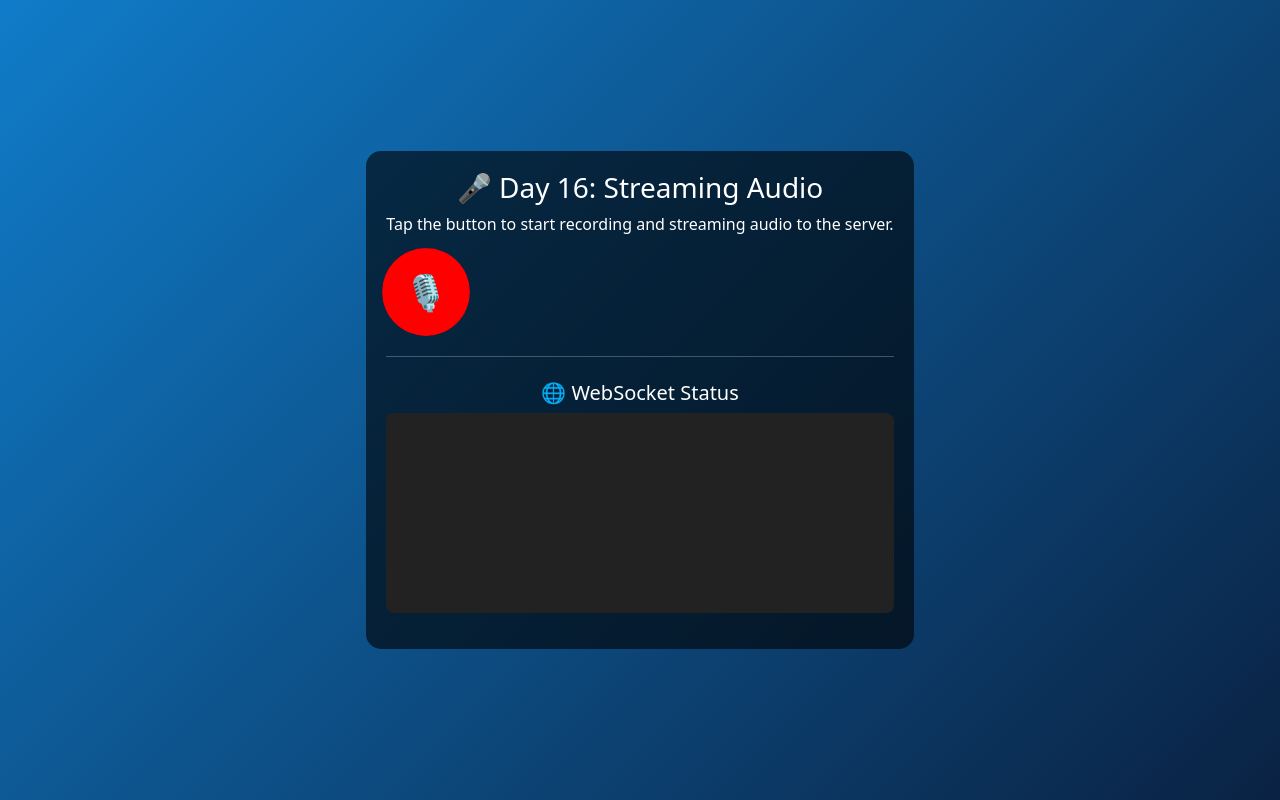
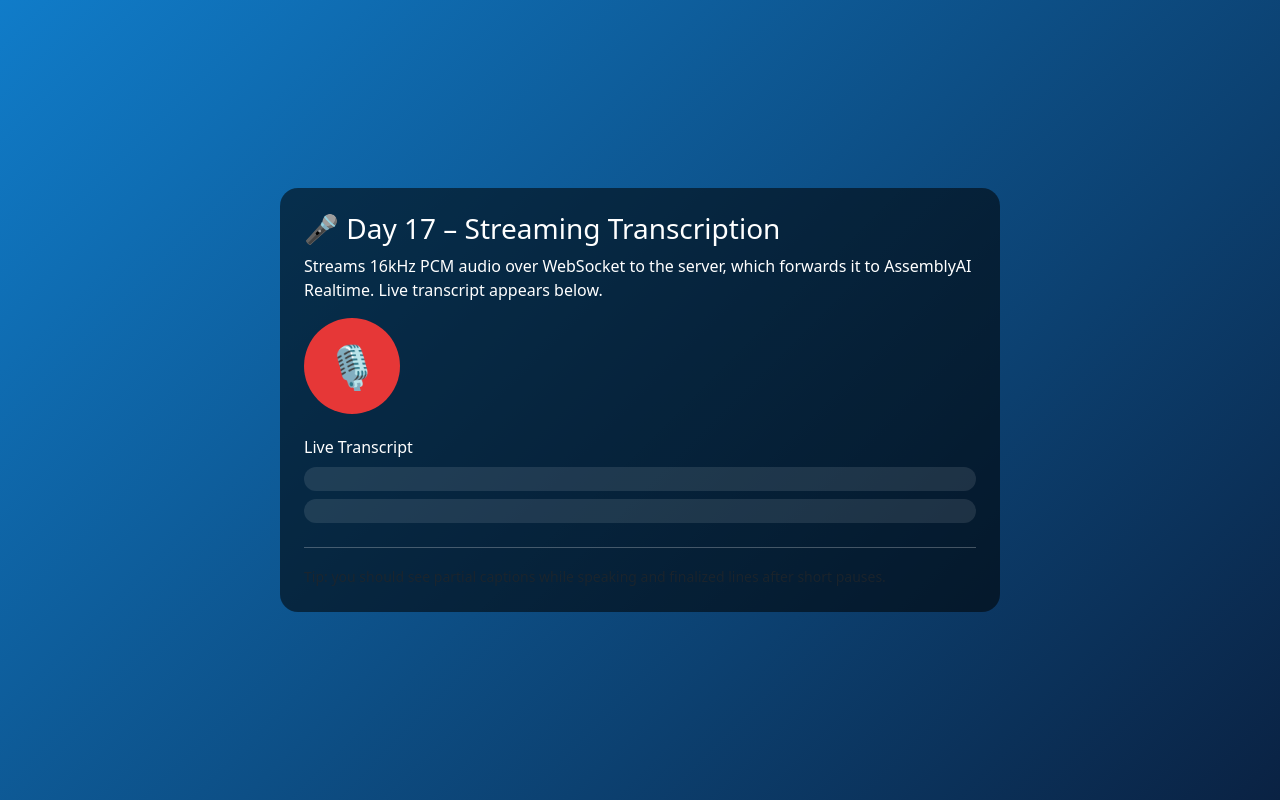
Before and after one commit to ranjit12103/aivoiceagent, a FastAPI app: page / in a window 1280 px wide. Run offline with FastAPI, Linux system fonts and the light colour scheme.

Commit message:
Day 17: Client (JS),Server (FastAPI),Audio format guarantee

```diff
--- a/main.py
+++ b/main.py
@@ -1,41 +1,190 @@
-# main.py - Day 16: Streaming Audio via WebSockets
+# main.py — Day 17: WebSocket streaming to AssemblyAI Realtime STT
+import os
+import json
+import threading
+import queue
+from typing import Optional
 
-from fastapi import FastAPI, WebSocket, WebSocketDisconnect, Request
+from fastapi import FastAPI, Request, WebSocket, WebSocketDisconnect
+from fastapi.responses import HTMLResponse
 from fastapi.staticfiles import StaticFiles
 from fastapi.templating import Jinja2Templates
-import os
 
+from dotenv import load_dotenv
+import assemblyai as aai  # pip install assemblyai
+
+load_dotenv()
+
+ASSEMBLYAI_API_KEY = os.getenv("ASSEMBLYAI_API_KEY")
+if not ASSEMBLYAI_API_KEY:
+    print("⚠ ASSEMBLYAI_API_KEY missing in environment!")
+
+# ---------- FastAPI setup ----------
 app = FastAPI()
-
-# Mount static + templates
 app.mount("/static", StaticFiles(directory="static"), name="static")
-app.mount("/uploads", StaticFiles(directory="uploads"), name="uploads")
 templates = Jinja2Templates(directory="templates")
 
-# Ensure uploads folder exists
-os.makedirs("uploads", exist_ok=True)
 
-
-@app.get("/")
+@app.get("/", response_class=HTMLResponse)
 async def home(request: Request):
-    """Serve index.html"""
     return templates.TemplateResponse("index.html", {"request": request})
 
 
-# WebSocket endpoint for streaming audio
-@app.websocket("/ws/stream")
-async def websocket_stream(websocket: WebSocket):
+# ---------- Realtime STT pipeline ----------
+class AAIRealtimeBridge:
+    """
+    Bridges incoming PCM16 mono 16kHz bytes to AssemblyAI RealtimeTranscriber.
+    Uses a thread to keep the AAI streaming client running while the FastAPI
+    WebSocket (async) receives audio bytes and pushes them into a Queue.
+    """
+    def __init__(self, sample_rate: int = 16000):
+        if not ASSEMBLYAI_API_KEY:
+            raise RuntimeError("ASSEMBLYAI_API_KEY not set")
+
+        aai.settings.api_key = ASSEMBLYAI_API_KEY
+        self.sample_rate = sample_rate
+        self.audio_q: queue.Queue[bytes] = queue.Queue()
+        self.transcriber: Optional[aai.RealtimeTranscriber] = None
+        self.thread: Optional[threading.Thread] = None
+        self._stop = threading.Event()
+
+        # Will be set by FastAPI handler to push transcripts back to client
+        self.ws_send_func = None  # callable that takes str message
+
+    def start(self):
+        def on_open(session):
+            print("✅ AAI Realtime session opened:", session)
+
+        def on_data(transcript: aai.RealtimeTranscript):
+            # transcript can be PartialTranscript or FinalTranscript
+            payload = {
+                "type": "transcript",
+                "final": transcript.type == "FinalTranscript",
+                "text": transcript.text or "",
+            }
+            # echo to console
+            tag = "FINAL" if payload["final"] else "PARTIAL"
+            print(f"[{tag}] {payload['text']}")
+            # forward to client if available
+            if self.ws_send_func:
+                try:
+                    self.ws_send_func(json.dumps(payload))
+                except Exception as e:
+                    print("WS send error:", e)
+
+        def on_error(err: aai.RealtimeError):
+            print("❌ AAI error:", err)
+            if self.ws_send_func:
+                try:
+                    self.ws_send_func(json.dumps({
+                        "type": "error",
+                        "message": str(err),
+                    }))
+                except Exception as e:
+                    print("WS send error:", e)
+
+        def on_close():
+            print("👋 AAI Realtime session closed")
+
+        def worker():
+            # Create realtime transcriber
+            self.transcriber = aai.RealtimeTranscriber(
+                sample_rate=self.sample_rate,
+                on_open=on_open,
+                on_data=on_data,
+                on_error=on_error,
+                on_close=on_close,
+            )
+
+            # Start the session
+            with self.transcriber:
+                self.transcriber.connect()
+
+                # Pump audio frames from the queue to AAI until stop
+                while not self._stop.is_set():
+                    try:
+                        chunk = self.audio_q.get(timeout=0.1)
+                    except queue.Empty:
+                        continue
+                    if chunk is None:
+                        break
+                    # IMPORTANT: send raw PCM16 mono bytes at 16kHz
+                    self.transcriber.stream(chunk)
+
+                # Finalize/close
+                try:
+                    self.transcriber.close()
+                except Exception:
+                    pass
+
+        self.thread = threading.Thread(target=worker, daemon=True)
+        self.thread.start()
+
+    def send_audio(self, pcm_bytes: bytes):
+        if not self._stop.is_set():
+            self.audio_q.put(pcm_bytes)
+
+    def stop(self):
+        self._stop.set()
+        # Sentinel to break queue
+        self.audio_q.put(None)
+        if self.thread and self.thread.is_alive():
+            self.thread.join(timeout=2.0)
+
+
+@app.websocket("/ws/transcribe")
+async def ws_transcribe(websocket: WebSocket):
+    """
+    Client connects and streams PCM16 mono 16kHz audio frames as binary messages.
+    We forward frames to AssemblyAI Realtime and return partial/final transcripts
+    back to the client as text JSON messages.
+    """
     await websocket.accept()
-    file_path = "uploads/streamed_audio.webm"
+    print("🌐 Client connected to /ws/transcribe")
 
-    # Open file for writing binary chunks
-    with open(file_path, "wb") as f:
+    # Create the bridge + start AAI streaming
+    bridge = AAIRealtimeBridge(sample_rate=16000)
+
+    # attach function to send transcripts back to this websocket
+    def ws_send(text: str):
+        # Schedule send in a thread-safe way via anyio (FastAPI handles sync OK)
         try:
-            while True:
-                # Receive binary audio data
-                data = await websocket.receive_bytes()
-                f.write(data)
-                # Acknowledge receipt
-                await websocket.send_text("✅ Chunk received")
-        except WebSocketDisconnect:
-            print(f"⚠ Client disconnected. Audio saved at: {file_path}")
+            # Note: send_text can be awaited; here we are in a different thread
+            # but FastAPI allows calling send_text from threads; if not, we could
+            # use starlette.concurrency.run_until_first_complete patterns.
+            import asyncio
+            asyncio.run(websocket.send_text(text))
+        except RuntimeError:
+            # If already in an event loop, dispatch a task
+            import asyncio
+            loop = asyncio.get_event_loop()
+            loop.create_task(websocket.send_text(text))
+        except Exception as e:
+            print("send_text error:", e)
+
+    bridge.ws_send_func = ws_send
+    bridge.start()
+
+    try:
+        while True:
+            # Expect binary frames of PCM16 mono @16kHz
+            message = await websocket.receive()
+            if "bytes" in message and message["bytes"] is not None:
+                bridge.send_audio(message["bytes"])
+            elif "text" in message and message["text"] is not None:
+                # allow client to send control messages if needed
+                txt = message["text"]
+                if txt == "__close__":
+                    break
+            else:
+                # ignore pings/empty
+                pass
+    except WebSocketDisconnect:
+        print("⚠ Client disconnected from /ws/transcribe")
+    finally:
+        bridge.stop()
+        try:
+            await websocket.close()
+        except Exception:
+            pass
+        print("🔌 WebSocket closed")
--- a/static/script.js
+++ b/static/script.js
@@ -1,54 +1,153 @@
-document.addEventListener("DOMContentLoaded", () => {
-  const recordBtn = document.getElementById("recordBtn");
-  const statusDiv = document.getElementById("status");
-  const log = document.getElementById("log");
+// static/script.js — Day 17 client: capture mic, downsample to 16kHz PCM16 mono, stream over WS
 
-  let recording = false;
-  let socket, recorder;
+let ws = null;
+let audioContext = null;
+let processor = null;
+let sourceNode = null;
+let mediaStream = null;
 
-  recordBtn.addEventListener("click", async () => {
-    if (!recording) {
-      try {
-        // Open WebSocket
-        socket = new WebSocket(`ws://${window.location.host}/ws/stream`);
-        socket.binaryType = "arraybuffer";
+const recordBtn = document.getElementById("recordBtn");
+const statusDiv = document.getElementById("status");
+const partialDiv = document.getElementById("partial");
+const finalDiv = document.getElementById("final");
 
-        socket.onopen = async () => {
-          logMessage("✅ Connected to server");
-          const stream = await navigator.mediaDevices.getUserMedia({ audio: true });
-          recorder = new MediaRecorder(stream);
+let isRecording = false;
 
-          recorder.ondataavailable = e => {
-            if (e.data.size > 0 && socket.readyState === WebSocket.OPEN) {
-              e.data.arrayBuffer().then(buf => socket.send(buf));
-            }
-          };
+// Utility: convert Float32 -> Int16 PCM
+function floatTo16BitPCM(float32Array) {
+  const out = new Int16Array(float32Array.length);
+  for (let i = 0; i < float32Array.length; i++) {
+    let s = Math.max(-1, Math.min(1, float32Array[i]));
+    out[i] = s < 0 ? s * 0x8000 : s * 0x7fff;
+  }
+  return out;
+}
 
-          recorder.start(500); // send chunks every 500ms
-          recording = true;
-          recordBtn.classList.add("recording");
-          recordBtn.textContent = "⏹️";
-          statusDiv.textContent = "Recording & streaming... Tap to stop.";
-        };
+// Utility: downsample buffer from srcRate -> 16kHz (mono)
+function downsampleBuffer(buffer, srcSampleRate, outSampleRate = 16000) {
+  if (outSampleRate === srcSampleRate) {
+    return buffer;
+  }
+  const sampleRateRatio = srcSampleRate / outSampleRate;
+  const newLength = Math.round(buffer.length / sampleRateRatio);
+  const result = new Float32Array(newLength);
+  let offsetResult = 0;
+  let offsetBuffer = 0;
+  while (offsetResult < result.length) {
+    const nextOffsetBuffer = Math.round((offsetResult + 1) * sampleRateRatio);
+    // simple averaging to reduce high-frequency aliasing
+    let accum = 0, count = 0;
+    for (let i = offsetBuffer; i < nextOffsetBuffer && i < buffer.length; i++) {
+      accum += buffer[i];
+      count++;
+    }
+    result[offsetResult] = accum / (count || 1);
+    offsetResult++;
+    offsetBuffer = nextOffsetBuffer;
+  }
+  return result;
+}
 
-        socket.onmessage = e => logMessage("Server: " + e.data);
+async function startStreaming() {
+  // 1) Open WS to server
+  ws = new WebSocket(`ws://${window.location.host}/ws/transcribe`);
+  ws.binaryType = "arraybuffer";
 
-      } catch {
-        alert("Microphone access denied.");
+  ws.onopen = () => {
+    statusDiv.textContent = "Connected. Start speaking…";
+  };
+
+  ws.onmessage = (ev) => {
+    try {
+      const data = JSON.parse(ev.data);
+      if (data.type === "transcript") {
+        if (data.final) {
+          // append final line
+          const line = data.text.trim();
+          if (line) {
+            finalDiv.textContent += (finalDiv.textContent ? "\n" : "") + line;
+          }
+          partialDiv.textContent = "";
+        } else {
+          partialDiv.textContent = data.text;
+        }
+      } else if (data.type === "error") {
+        statusDiv.textContent = `AssemblyAI Error: ${data.message}`;
       }
-    } else {
-      recorder.stop();
-      socket.close();
-      recording = false;
+    } catch {
+      // non-JSON messages ignored
+    }
+  };
+
+  ws.onclose = () => {
+    statusDiv.textContent = "Disconnected.";
+  };
+
+  // 2) Capture mic with Web Audio API
+  mediaStream = await navigator.mediaDevices.getUserMedia({ audio: true });
+  audioContext = new (window.AudioContext || window.webkitAudioContext)({ sampleRate: 48000 });
+  sourceNode = audioContext.createMediaStreamSource(mediaStream);
+
+  // ScriptProcessor is deprecated but simplest cross-browser approach
+  const bufferSize = 4096;
+  processor = audioContext.createScriptProcessor(bufferSize, 1, 1);
+
+  processor.onaudioprocess = (e) => {
+    // capture mono channel 0
+    const input = e.inputBuffer.getChannelData(0);
+    // downsample to 16kHz
+    const downsampled = downsampleBuffer(input, audioContext.sampleRate, 16000);
+    // float -> int16 PCM
+    const pcm16 = floatTo16BitPCM(downsampled);
+    // send as ArrayBuffer
+    if (ws && ws.readyState === WebSocket.OPEN) {
+      ws.send(pcm16.buffer);
+    }
+  };
+
+  sourceNode.connect(processor);
+  processor.connect(audioContext.destination); // required in some browsers even if we don't want to hear it
+}
+
+function stopStreaming() {
+  // Stop audio graph
+  try { processor && processor.disconnect(); } catch {}
+  try { sourceNode && sourceNode.disconnect(); } catch {}
+  try { audioContext && audioContext.close(); } catch {}
+  try { mediaStream && mediaStream.getTracks().forEach(t => t.stop()); } catch {}
+
+  // Close websocket
+  try { ws && ws.readyState === WebSocket.OPEN && ws.send("__close__"); } catch {}
+  try { ws && ws.close(); } catch {}
+
+  ws = null;
+  audioContext = null;
+  processor = null;
+  sourceNode = null;
+  mediaStream = null;
+}
+
+recordBtn.addEventListener("click", async () => {
+  if (!isRecording) {
+    try {
+      isRecording = true;
+      recordBtn.classList.add("recording");
+      recordBtn.textContent = "⏹️";
+      statusDiv.textContent = "Connecting…";
+      partialDiv.textContent = "";
+      // don't clear final; we append
+      await startStreaming();
+    } catch (e) {
+      isRecording = false;
       recordBtn.classList.remove("recording");
       recordBtn.textContent = "🎙️";
-      statusDiv.textContent = "Stopped. File saved on server.";
-      logMessage("❌ Disconnected");
+      statusDiv.textContent = `Error: ${e?.message || e}`;
     }
-  });
-
-  function logMessage(msg) {
-    log.textContent += msg + "\n";
-    log.scrollTop = log.scrollHeight;
+  } else {
+    isRecording = false;
+    recordBtn.classList.remove("recording");
+    recordBtn.textContent = "🎙️";
+    statusDiv.textContent = "Stopping…";
+    stopStreaming();
   }
 });
--- a/templates/index.html
+++ b/templates/index.html
@@ -1,58 +1,86 @@
 <!DOCTYPE html>
 <html lang="en">
 <head>
-  <meta charset="UTF-8">
-  <meta name="viewport" content="width=device-width, initial-scale=1">
-  <title>Day 16 - Streaming Audio via WebSocket</title>
-  <link href="https://cdn.jsdelivr.net/npm/bootstrap@5.3.0/dist/css/bootstrap.min.css" rel="stylesheet">
+  <meta charset="UTF-8" />
+  <meta
+    name="viewport"
+    content="width=device-width, initial-scale=1"
+  />
+  <title>Day 17 – Streaming STT (AssemblyAI)</title>
+  <link
+    href="https://cdn.jsdelivr.net/npm/bootstrap@5.3.0/dist/css/bootstrap.min.css"
+    rel="stylesheet"
+  />
   <style>
     body {
       background: linear-gradient(135deg, #107cc9, #0a2243);
       color: white;
-      height: 100vh;
+      min-height: 100vh;
       margin: 0;
+      display: grid;
+      place-items: center;
+      padding: 16px;
     }
-    .chat-card {
-      background: rgba(0,0,0,0.6);
-      border-radius: 15px;
-      padding: 20px;
+    .card-ui {
+      background: rgba(0, 0, 0, 0.55);
+      border-radius: 18px;
+      padding: 24px;
+      width: 100%;
+      max-width: 720px;
     }
     .record-btn {
-      width: 80px;
-      height: 80px;
+      width: 96px;
+      height: 96px;
       border-radius: 50%;
-      background-color: red;
       border: none;
-      font-size: 32px;
-      display: flex;
+      font-size: 42px;
+      display: inline-flex;
+      align-items: center;
       justify-content: center;
-      align-items: center;
-      animation: pulse 1.5s infinite;
+      background: #e63737;
       cursor: pointer;
+      transition: transform 0.15s ease, background 0.15s ease;
+      user-select: none;
     }
-    .recording {
-      background-color: green !important;
-      animation: none;
+    .record-btn:hover { transform: scale(1.05); }
+    .recording { background: #1db954 !important; }
+    .status {
+      min-height: 24px;
+      opacity: 0.9;
     }
-    @keyframes pulse {
-      0% { transform: scale(1); }
-      50% { transform: scale(1.1); }
-      100% { transform: scale(1); }
+    .mono {
+      font-family: ui-monospace, SFMono-Regular, Menlo, Consolas, "Liberation Mono", monospace;
+      white-space: pre-wrap;
+      word-break: break-word;
+    }
+    .bubble {
+      background: rgba(255,255,255,0.1);
+      border-radius: 12px;
+      padding: 12px 14px;
+      margin-top: 10px;
     }
   </style>
 </head>
-<body class="d-flex justify-content-center align-items-center">
-  <div class="chat-card text-center">
-    <h3>🎤 Day 16: Streaming Audio</h3>
-    <p>Tap the button to start recording and streaming audio to the server.</p>
+<body>
+  <div class="card-ui">
+    <h3 class="mb-2">🎤 Day 17 – Streaming Transcription</h3>
+    <p class="mb-3">Streams 16kHz PCM audio over WebSocket to the server, which forwards it to AssemblyAI Realtime. Live transcript appears below.</p>
 
-    <!-- Record Button -->
-    <button id="recordBtn" class="record-btn">🎙️</button>
-    <div id="status" class="mt-3"></div>
+    <div class="d-flex align-items-center gap-3">
+      <button id="recordBtn" class="record-btn" aria-label="Record">🎙️</button>
+      <div id="status" class="status"></div>
+    </div>
 
-    <hr class="my-4">
-    <h5>🌐 WebSocket Status</h5>
-    <pre id="log" style="text-align:left; background:#222; padding:10px; border-radius:8px; height:200px; overflow:auto;"></pre>
+    <div class="mt-4">
+      <h6 class="mb-2">Live Transcript</h6>
+      <div id="partial" class="bubble mono text-warning"></div>
+      <div id="final" class="bubble mono mt-2"></div>
+    </div>
+
+    <hr class="mt-4" />
+    <small class="text-muted">
+      Tip: you should see partial captions while speaking and finalized lines after short pauses.
+    </small>
   </div>
 
   <script src="/static/script.js"></script>
```
